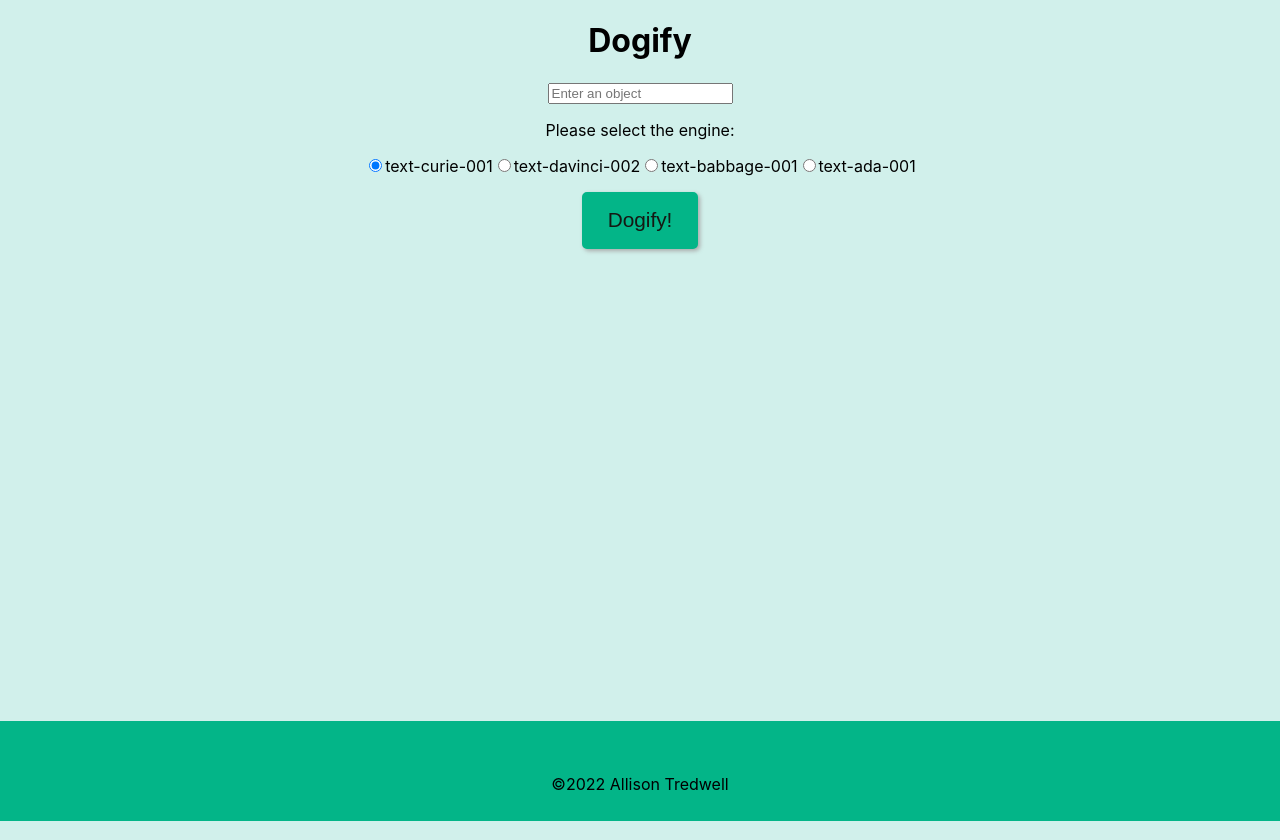
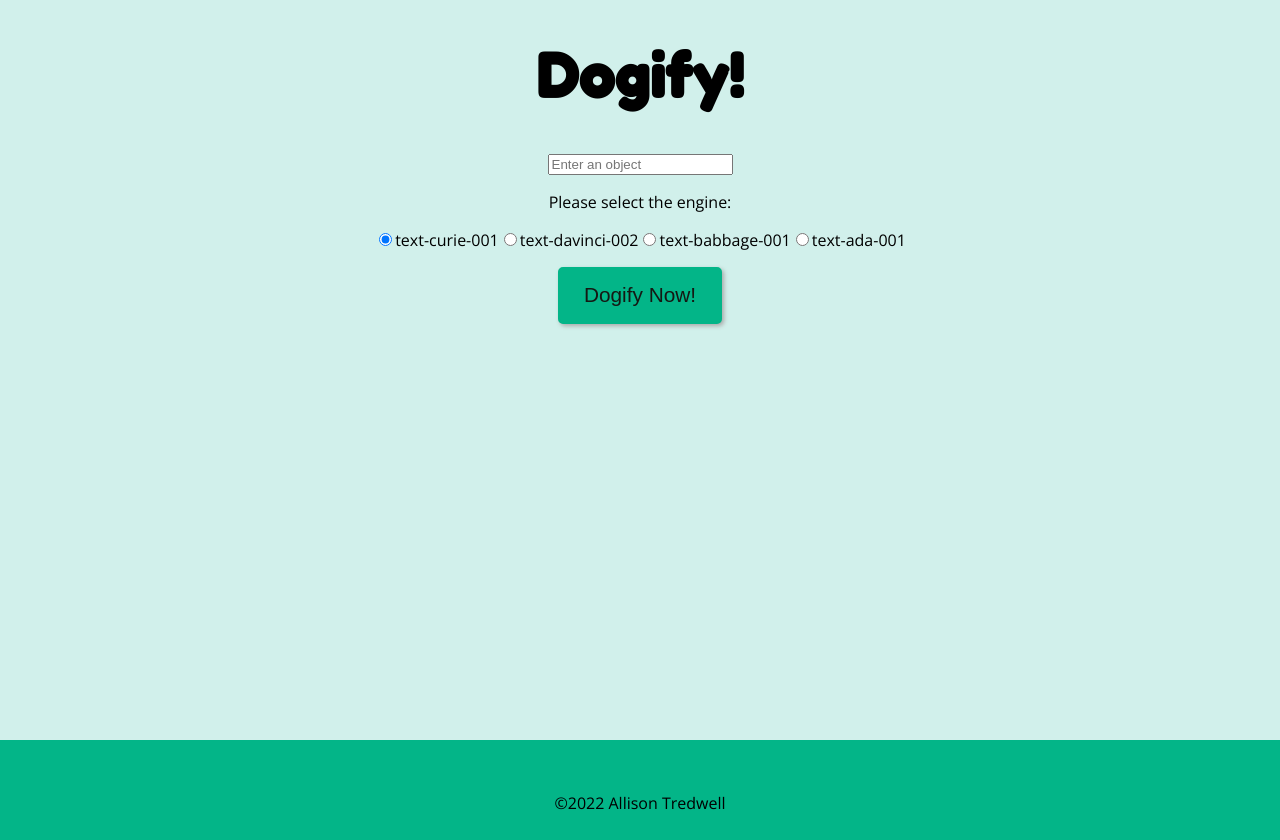
Before and after one commit to allisonLMT/Dogify, a React (Create React App) app: page / in a window 1280 px wide. Built offline with nearby package versions, Linux system fonts and the light colour scheme.

Commit message:
Added google fonts

```diff
--- a/public/index.html
+++ b/public/index.html
@@ -4,12 +4,14 @@
     <meta charset="utf-8" />
     <link rel="icon" href="%PUBLIC_URL%/favicon.ico" />
     <meta name="viewport" content="width=device-width, initial-scale=1" />
-    <meta name="theme-color" content="#000000" />
     <meta
       name="description"
-      content="Web site created using create-react-app"
+      content="A website created for Shopify's 2022 FED Intern technical challenge."
     />
-    <link rel="apple-touch-icon" href="%PUBLIC_URL%/logo192.png" />
+    <!-- Google Fonts  -->
+    <link rel="preconnect" href="https://fonts.googleapis.com">
+    <link rel="preconnect" href="https://fonts.gstatic.com" crossorigin>
+    <link href="https://fonts.googleapis.com/css2?family=Fredoka+One&family=Open+Sans:wght@400;600&display=swap" rel="stylesheet">
     <!--
       manifest.json provides metadata used when your web app is installed on a
       user's mobile device or desktop. See https://developers.google.com/web/fundamentals/web-app-manifest/
@@ -24,7 +26,7 @@
       work correctly both with client-side routing and a non-root public URL.
       Learn how to configure a non-root public URL by running `npm run build`.
     -->
-    <title>React App</title>
+    <title>Dogify!</title>
   </head>
   <body>
     <noscript>You need to enable JavaScript to run this app.</noscript>
--- a/src/App.js
+++ b/src/App.js
@@ -59,7 +59,7 @@ function App() {
     return (
     <div className='page-container'>
         <div className='content-wrap'>
-            <h1>Dogify</h1>
+            <h1>Dogify!</h1>
             <form onSubmit={onSubmit}>
                 <input
                     type="text"
@@ -76,7 +76,7 @@ function App() {
                 <EngineRadio engine='text-babbage-001' selectedEngine={selectedEngine} onRadioChange={onRadioChange} />
                 <EngineRadio engine='text-ada-001' selectedEngine={selectedEngine} onRadioChange={onRadioChange} />
 
-                <input type="submit" value="Dogify!" id="submit"/>
+                <input type="submit" value="Dogify Now!" id="submit"/>
             </form>
 
             {results.length > 0 &&
--- a/src/index.scss
+++ b/src/index.scss
@@ -2,9 +2,7 @@
 
 body {
   margin: 0;
-  font-family: -apple-system, BlinkMacSystemFont, 'Segoe UI', 'Roboto', 'Oxygen',
-    'Ubuntu', 'Cantarell', 'Fira Sans', 'Droid Sans', 'Helvetica Neue',
-    sans-serif;
+  font-family: 'Open Sans', sans-serif;
   -webkit-font-smoothing: antialiased;
   -moz-osx-font-smoothing: grayscale;
   background-color: $mediumGreen;
@@ -24,6 +22,8 @@ body {
 
 h1 {
   text-align: center;
+  font-family: 'Fredoka One', cursive;
+  font-size: 3.75rem;
 }
 
 form {
```
